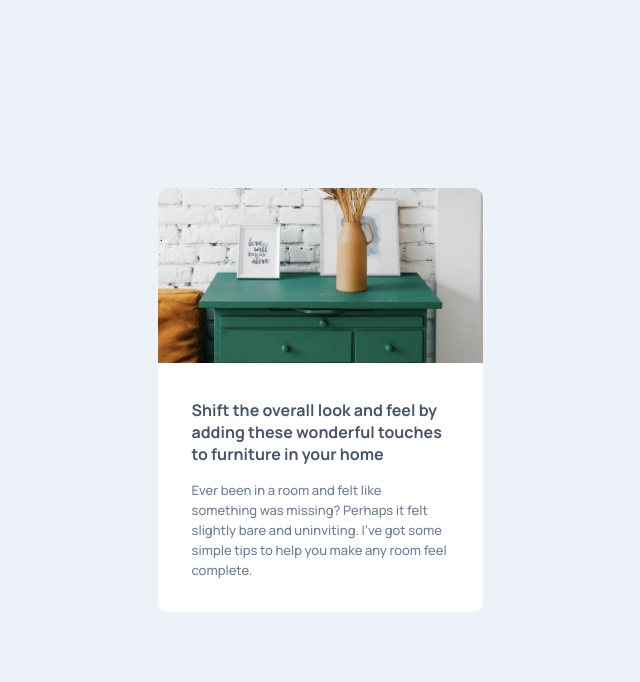
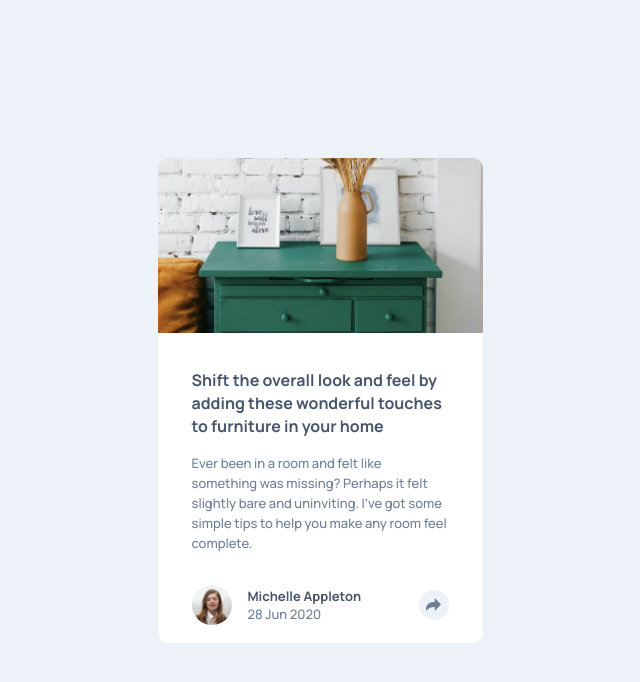
Before and after one commit to dnypham/frontend-mentor-article-preview-component, a React app: page / in a window 1280 px wide. Shown: the whole page, without its empty margins (320-960 px from the left). Built offline with nearby package versions, Linux system fonts and the light colour scheme.

Commit message:
Add user information and share button.

```diff
--- a/public/styles.css
+++ b/public/styles.css
@@ -62,7 +62,7 @@
 
 .article-title {
   font-size: 16px;
-  line-height: 22px;
+  line-height: 23px;
 }
 
 .article-paragraph {
@@ -71,4 +71,42 @@
   line-height: 20px;
 }
 
+.user-section {
+  display: flex;
+  justify-content: start;
+  align-items: center;
+  padding: 0 34px 18px;
+}
+
+.user-photo {
+  width: 40px;
+  height: 40px;
+  border-radius: 50%;
+}
+
+.article-information {
+  margin-left: 16px;
+}
+
+.user-name {
+  font-size: 13px;
+}
+
+.article-date {
+  font-size: 13px;
+}
+
+.share-button-container {
+  display: flex;
+  justify-content: center;
+  align-items: center;
+  margin-left: auto;
+  background-color: hsl(210, 46%, 95%);
+  border-radius: 50%;
+  width: 30px;
+  height: 30px;
+  border: none;
+  cursor: pointer;
+}
+
 /* ----------MEDIA QUERIES---------- */
--- a/src/components/article-preview.js
+++ b/src/components/article-preview.js
@@ -15,6 +15,16 @@ export default function ArticlePreview() {
           you make any room feel complete.
         </p>
       </div>
+      <div className="user-section">
+        <img className="user-photo" src="./assets/avatar-michelle.jpg" />
+        <div className="article-information">
+          <p className=" user-name manrope-700 very-dark-grayish-blue">Michelle Appleton</p>
+          <p className="article-date manrope-500 desaturated-dark-blue">28 Jun 2020</p>
+        </div>
+        <button className="share-button-container">
+          <img className="share-button" src="./assets/icon-share.svg" />
+        </button>
+      </div>
     </div>
   )
 }
```
